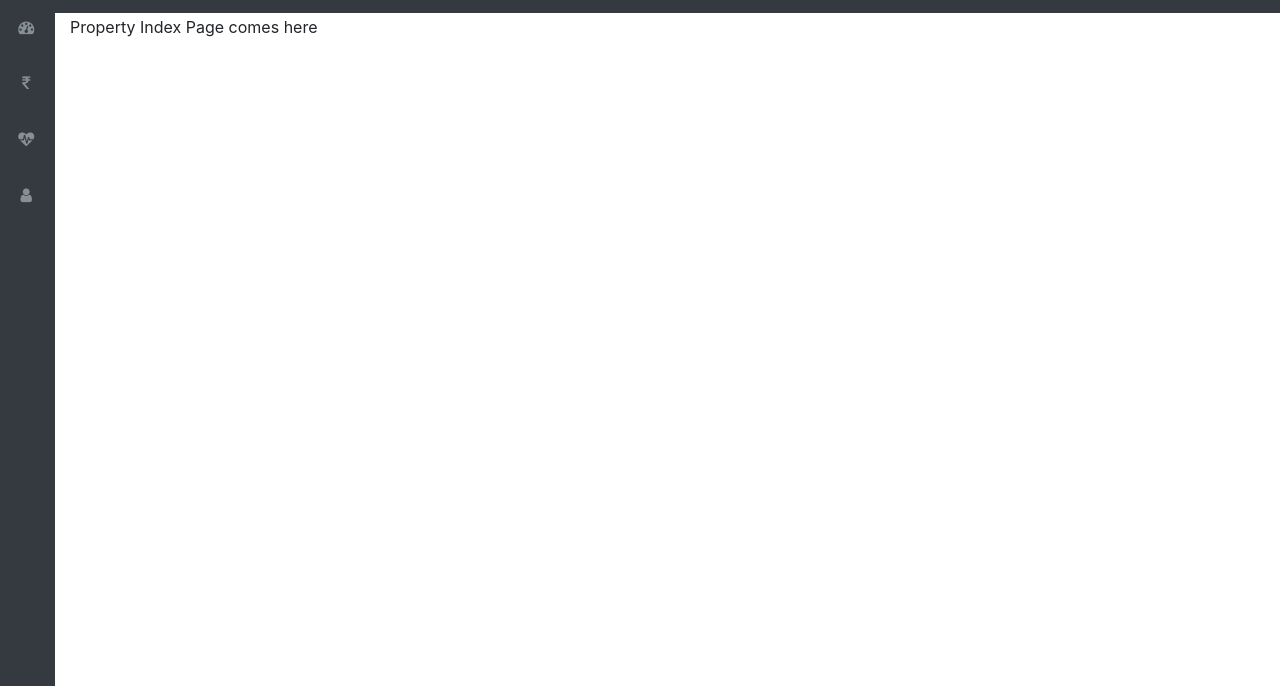
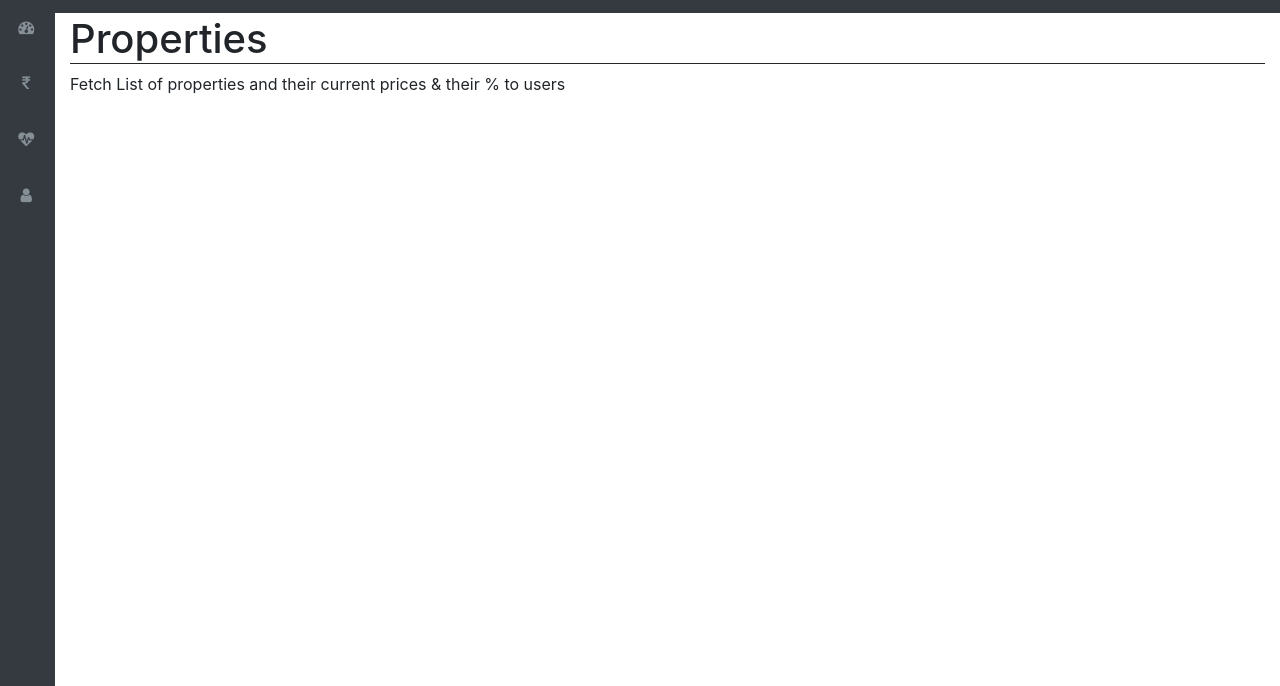
Before and after one commit to prithvi1972/monopoly, a PHP site: page /monopoly/property in a window 1280 px wide. Shown: the part 57-743 px from the top of the page. Run offline with PHP 8.4, Linux system fonts and the light colour scheme.

Commit message:
Created Properties View

```diff
--- a/app/views/property/index.php
+++ b/app/views/property/index.php
@@ -1,5 +1,7 @@
 <?php require APPROOT.'/views/inc/header.php'; ?>
 
-Property Index Page comes here
+<!-- Properties -->
+<h1 style="border-bottom-style: solid; border-bottom-width: 1px; border-bottom-color: #262626;">Properties</h1>
+<p>Fetch List of properties and their current prices & their % to users</p>
 
 <?php require APPROOT.'/views/inc/footer.php'; ?>
```
